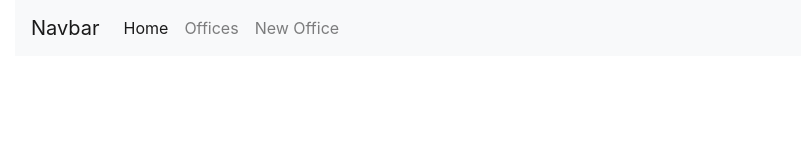
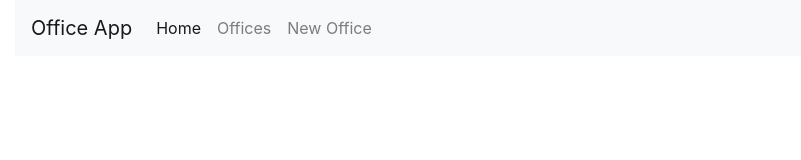
Before and after one commit to AChapeton/app-sucursales, a React (Create React App) app: page /login in a window 1280 px wide. Shown: the top 160 px of the page, without its empty margins (70-871 px from the left). Built offline with nearby package versions, Linux system fonts and the light colour scheme; no server answers.

Commit message:
Dashboard - welcome's message

```diff
--- a/src/components/Dashboard.js
+++ b/src/components/Dashboard.js
@@ -25,7 +25,7 @@
         <div className="w-100" style={{ maxWidth: '400px' }}>
           <Card>
             <Card.Body>
-              <h2 className="text-center mb-4">Profile</h2>
+              <h2 className="text-center mb-4">Welcome 💻</h2>
               {error && <Alert variant="danger">{error}</Alert>}
               <strong>Email:</strong> {currentUser.email}
             </Card.Body>
--- a/src/components/Header.js
+++ b/src/components/Header.js
@@ -6,7 +6,7 @@
     <>
       <nav className="navbar navbar-expand-lg navbar-light bg-light w-100">
         <Link className="navbar-brand" to="/">
-          Navbar
+          Office App
         </Link>
         <button
           className="navbar-toggler"
```
